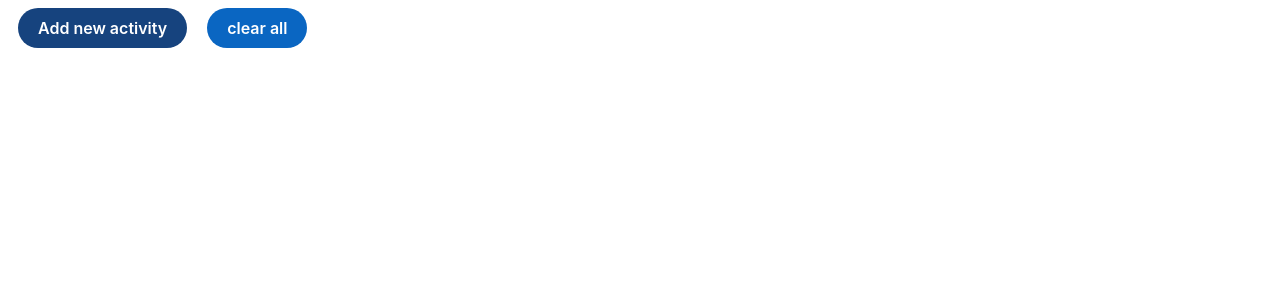
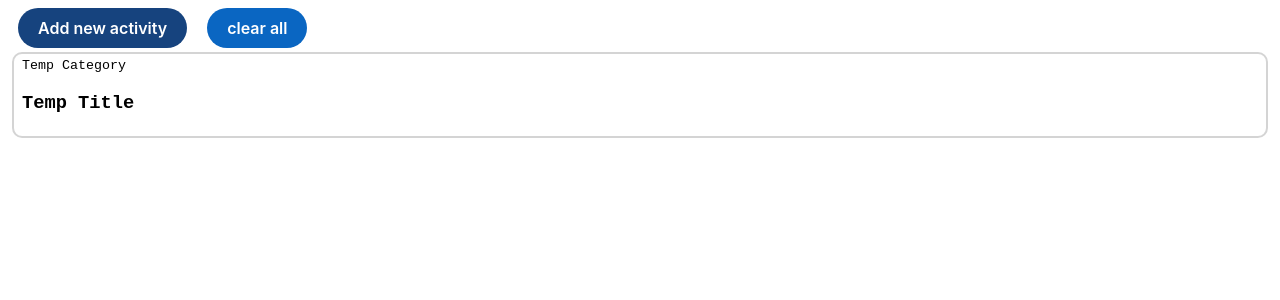
Before and after one commit to motasuwa/angular-ivy-NewActivity, an Angular app: page / in a window 1280 px wide. Both pictures are taken after a click on the button "Add new activity". Shown: the top 300 px of the page. Built offline with nearby package versions, Linux system fonts and the light colour scheme; no server answers.

Commit message:
initial commit

```diff
--- a/src/app/activity/activity.component.html
+++ b/src/app/activity/activity.component.html
@@ -1,6 +1,5 @@
 <app-info-card
-  *ngIf="!!fact"
-  category="Cat fact"
-  title="Did you know?"
-  [content]="info"
+  category="Temp Category"
+  title="Temp Title"
+  [content]="act"
 ></app-info-card>
```
